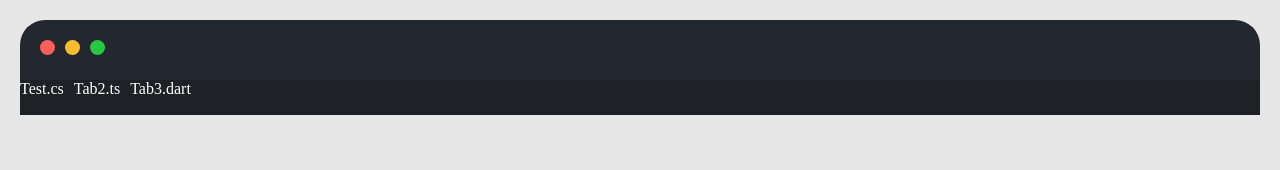
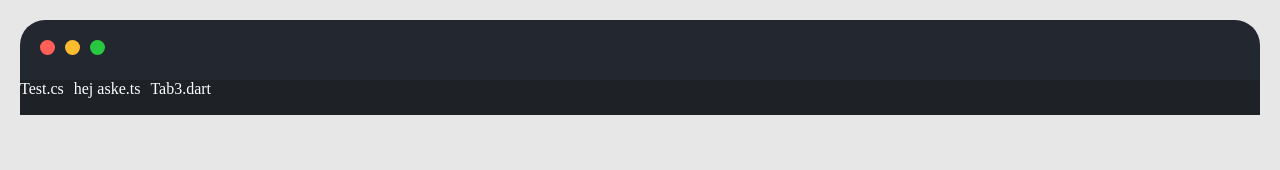
Before and after one commit to mappso/mappso-website, a React (Vite) app: page / in a window 1280 px wide. Shown: the top 170 px of the page. Built offline with nearby package versions, Linux system fonts and the light colour scheme.

Commit message:
Hej aske

```diff
--- a/src/App.tsx
+++ b/src/App.tsx
@@ -16,7 +16,7 @@ function App() {
                             content: Resume,
                         },
                         {
-                            title: "Tab2.ts",
+                            title: "hej aske.ts",
                             content: Resume,
                         },
                         {
```
